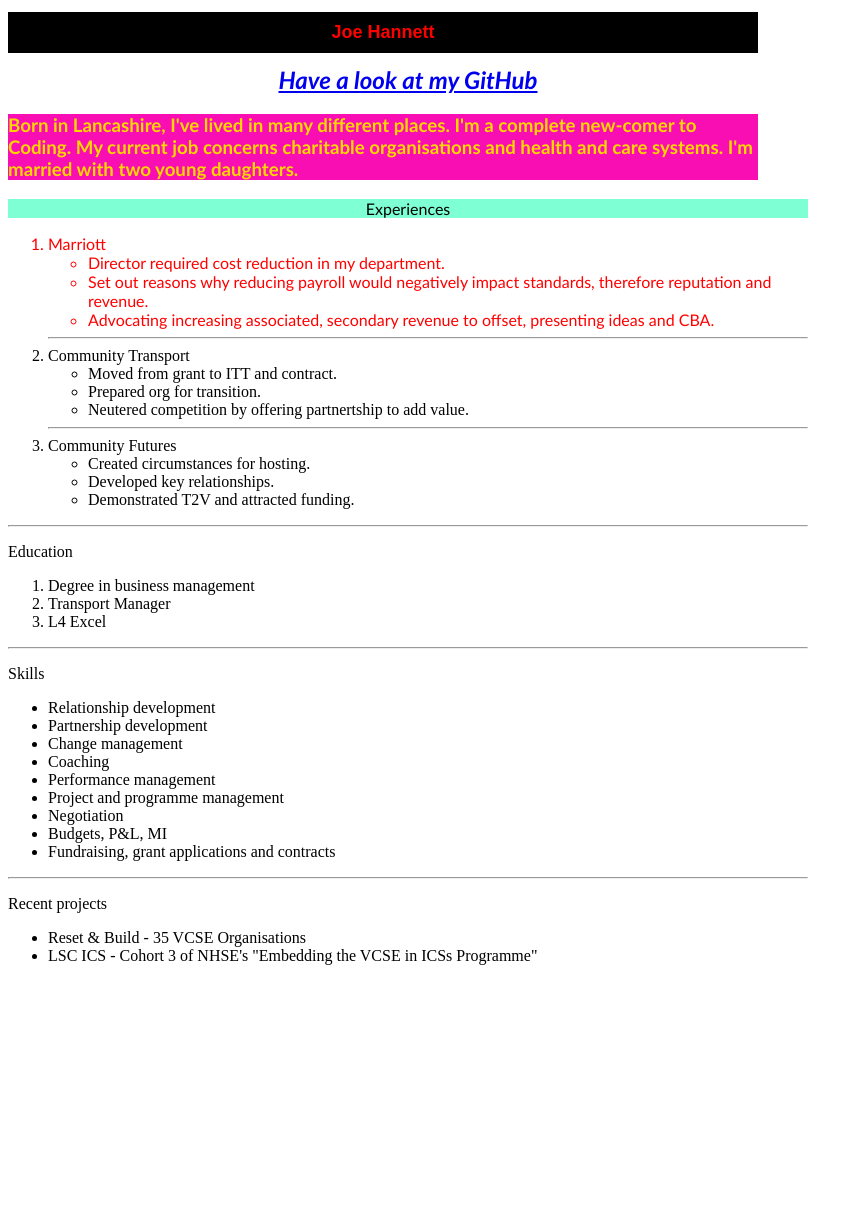
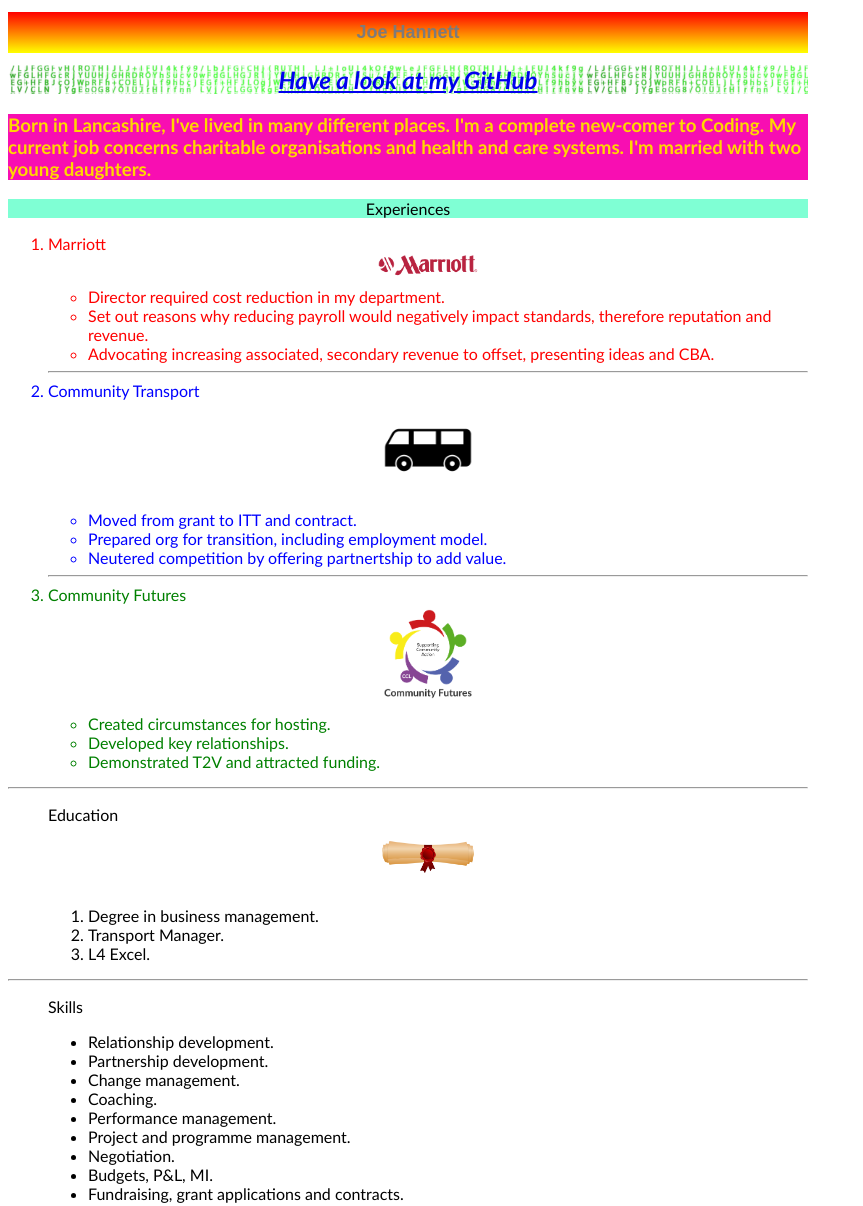
Before and after one commit to Negative-Ghostrider/testrepo, a plain HTML site: page CODE Lancashire - Practice/index.html in a window 1280 px wide. Shown: the top 1206 px of the page, without its empty margins (0-863 px from the left). Before the commit the page ends 981 px from the top, so only its background shows below. Drawn offline with Linux system fonts and the light colour scheme.

Commit message:
Bank hol monday hand-in

```diff
--- a/CODE Lancashire - Practice/index.html
+++ b/CODE Lancashire - Practice/index.html
@@ -4,68 +4,79 @@
     <meta charset="UTF-8">
     <meta http-equiv="X-UA-Compatible" content="IE=edge">
     <meta name="viewport" content="width=device-width, initial-scale=1.0">
-    <title>Assignment #2 - HTML</HTML></title>
+    <title>Tech CV</HTML></title>
     <link href="./style.css" rel="stylesheet">
 </head>
 <body>
-    <!--Why are none of the background images working? not rel or src-->
+    <!--Why are none of the background images working? not rel, src, url or image so WTF is it?-->
     <div class="box1"><h1>Joe Hannett</h1></div>
-<!-- when zooming, everything gets out of shape. try max-width in css?-->
+<!-- when zooming, everything gets out of shape. try max-width in body?-->
+<!--include an option to call / email-->
     <h2>
       <a href="https://github.com/Negative-Ghostrider" target="_blank">Have a look at my GitHub</a></h2>
+      <!--Make sure all the hover, visited etc works-->
     <div class="box2"><h3>
     <p>Born in Lancashire, I've lived in many different places. I'm a complete new-comer to Coding. My current job concerns charitable organisations and health and care systems. I'm married with two young daughters.</p></h3></div>
     <div class="Experiences">
     <p>Experiences</p></div>
         <ol>
             <div class="marriott">
-            <li>Marriott</li>
+            <li>Marriott <img class=img src="images/Marriott_logo_PNG1.png" alt="Marriott Logo"/></li>
+            <!--Need an image of Marriott logo / a hotel icon-->
                 <ul>
                     <li>Director required cost reduction in my department.</li>
                     <li>Set out reasons why reducing payroll would negatively impact standards, therefore reputation and revenue.</li>
                     <li>Advocating increasing associated, secondary revenue to offset, presenting ideas and CBA.</li>
                 </ul></div>
 <hr>
-            <li>Community Transport</li>
-                <ul>
+            <div class="ct">
+            <li>Community Transport <img class=img src="images\vecteezy_silhouette-transportation-icon-of-van_5643984.jpg" alt="outline of a generic minibus"/></li>
+            <!--link to website or a picture of a minibus <a href="https://www.vecteezy.com/free-vector/minibus-icon">Minibus Icon Vectors by Vecteezy</a>-->
+            <ul>
                     <li>Moved from grant to ITT and contract.</li>
-                    <li>Prepared org for transition.</li>
+                    <li>Prepared org for transition, including employment model.</li>
                     <li>Neutered competition by offering partnertship to add value.</li>
-                </ul>
+                </ul></div>
 <hr>
-            <li>Community Futures</li>
+            <div class="cf">
+            <li>Community Futures <img class=img src="images/CF Logo.png" alt="Community Futures logo, a circle of stylised figures"/></li>
                 <ul>
                     <li>Created circumstances for hosting.</li>
                     <li>Developed key relationships.</li>
                     <li>Demonstrated T2V and attracted funding.</li>
-                </ul>
+                </ul></div>
         </ol>
     </div>
 <hr>
-    <p>Education</p>
+<div class="education">
+    <!--Attribution - <a href="https://www.vecteezy.com/free-vector/graduation-scroll">Graduation Scroll Vectors by Vecteezy</a>-->
+    <p>Education <img class=img src="images/ROLLED_GRADUATION_DIPLOMA3.jpg" alt="Degree scroll"/></p>
         <ol>
-            <li>Degree in business management</li>
-            <li>Transport Manager</li>
-            <li>L4 Excel</li>
-        </ol>
+            <li>Degree in business management.</li>
+            <li>Transport Manager.</li>
+            <li>L4 Excel.</li>
+        </ol></div>
 <hr>
-    <p>Skills</p>
+<div class="skills">
+<p>Skills</p>
         <ul>
-            <li>Relationship development</li>
-            <li>Partnership development</li>
-            <li>Change management</li>
-            <li>Coaching</li>
-            <li>Performance management</li>
-            <li>Project and programme management</li>
-            <li>Negotiation</li>
-            <li>Budgets, P&L, MI</li>
-            <li>Fundraising, grant applications and contracts</li>
-        </ul>
+            <li>Relationship development.</li>
+            <li>Partnership development.</li>
+            <li>Change management.</li>
+            <li>Coaching.</li>
+            <li>Performance management.</li>
+            <li>Project and programme management.</li>
+            <li>Negotiation.</li>
+            <li>Budgets, P&L, MI.</li>
+            <li>Fundraising, grant applications and contracts.</li>
+        </ul></div>
 <hr>
-    <p>Recent projects</p>
+<div class="recentprojects">
+<p>Recent projects</p>
         <ul>
-            <li>Reset & Build - 35 VCSE Organisations</li>
-            <li>LSC ICS - Cohort 3 of NHSE's "Embedding the VCSE in ICSs Programme"</li>
-        </ul>
+            <li>Reset & Build - 35 VCSE Organisations.</li>
+            <li>LSC ICS - Cohort 3 of NHSE's "Embedding the VCSE in ICSs Programme".</li>
+            <li>The best Tech CV I've ever created.</li>
+        </ul></div>
 </body>
 </html>
--- a/CODE Lancashire - Practice/style.css
+++ b/CODE Lancashire - Practice/style.css
@@ -1,39 +1,41 @@
 h1{
-    color: red;
+    color: rgb(126, 122, 122);
+    background-image: linear-gradient(red,yellow);
     font-family: sans-serif;
     font-size: large;
     padding: 10px;
     text-align: center;
 }
 h2{
-    color: rgb(87,99,127);
+    color:rgb(87,99,127);
     text-align: center;
     font-style: italic;
     font-family: Calibri;
     margin-top: 0px;
-    }
+    background-image: url(images/matrix.png);
+}
 h3{
     color: gold;
     font-family: calibri;
 }
 .box1{
-    background-color: black;
+    border-color: black;
     width: auto;
     height: auto;
     box-sizing: border-box;
-    width:750px;
+    width:auto;
 }
 .box2{
     background-color: rgb(248, 14, 178);
-    width: 750px;
+    width: auto;
+    font-family: calibri;
 }
 body{
     max-width: 800px;
-    image: image(images\matrix.png);
 }
-a:hover {
+a:hover{
     color: darkorchid;
-}
+    }
 a:active{
     color: red;
 }
@@ -41,16 +43,35 @@
     color: hotpink;
 }
 .Experiences{
-    width: 100%;
-    background-color: aquamarine;
+    width: 800px;
+    background-color:aquamarine;
     margin-left: auto;
     margin-right: auto;
     text-align: center;
     font-family: calibri;
     font-stretch:extra-expanded;
 }
-.marriott {
+.img{
+    display: block;
+    margin-left: auto;
+    margin-right: auto;
+    max-width: 100px;
+    margin-bottom: 10px;
+}
+.marriott{
     color: red;
     font-family: calibri;
-    background-image: background-image(images\Marriott_logo_PNG1.png);
-    }
+    text-align: left;
+}
+.ct{
+    color: blue;
+    font-family: calibri;
+}
+.cf{
+    color: green;
+    font-family: calibri;
+}
+.education, .skills, .recentprojects{
+    padding-left: 40px;
+    font-family: calibri;
+}
```
Also changed, not shown: CODE Lancashire - Practice/images/CF Logo.png (added), CODE Lancashire - Practice/images/Marriott_logo_PNG1.png (added), CODE Lancashire - Practice/images/ROLLED_GRADUATION_DIPLOMA3.jpg (added), CODE Lancashire - Practice/images/matrix.png (added), CODE Lancashire - Practice/images/vecteezy_silhouette-transportation-icon-of-van_5643984.jpg (added).
